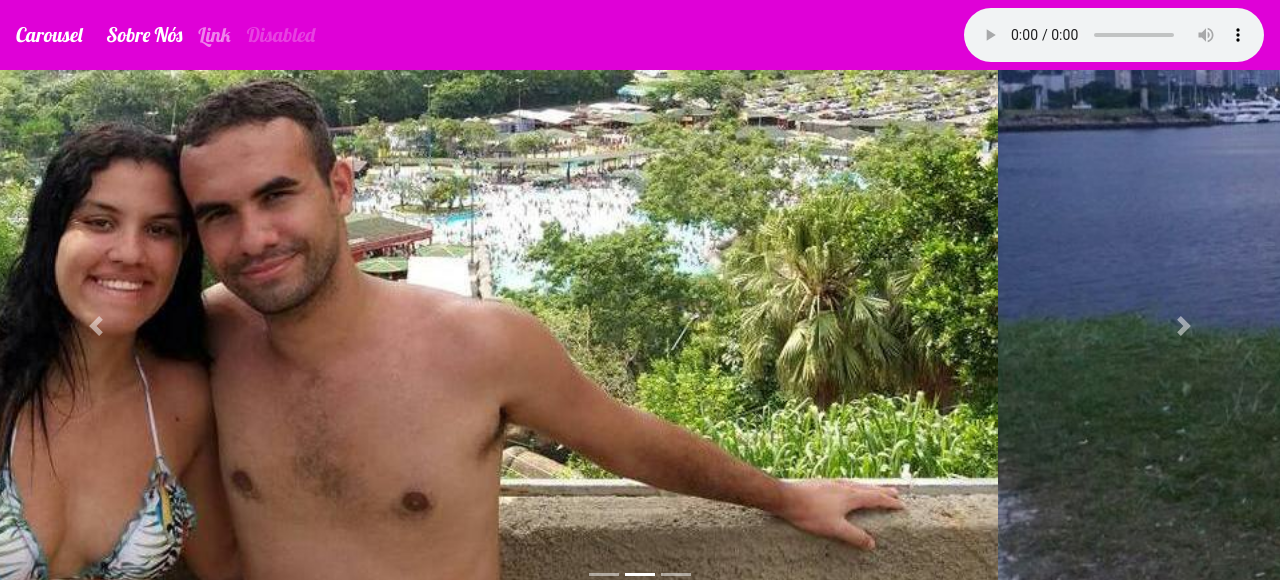
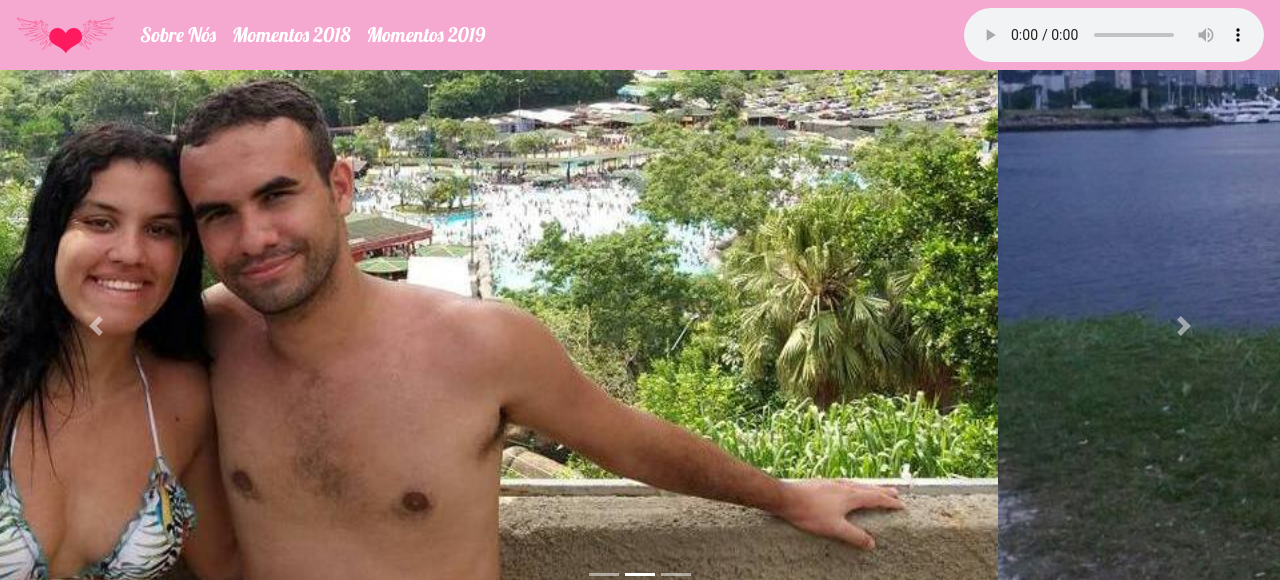
Before and after one commit to damiao-santos/ray, a plain HTML site: page site/index.html in a window 1280 px wide. Shown: the top 580 px of the page. Drawn offline with nearby package versions, Linux system fonts and the light colour scheme.

Commit message:
ajustes nav bar

```diff
--- a/site/css/style.css
+++ b/site/css/style.css
@@ -46,7 +46,7 @@ background-size: cover;
 
 .color{
     font-family: 'Lobster', cursive;
-    background-color: #DF01D7;
+    background-color: #F5A9D0;
     font-size: 20px;
 }
 /* end nav bar */
--- a/site/index.html
+++ b/site/index.html
@@ -16,7 +16,7 @@
   <!--Barra de Navegação-->
     <header>
         <nav class="navbar navbar-expand-md navbar-dark fixed-top color">
-          <a class="navbar-brand" href="#">Carousel</a>
+          <a class="navbar-brand" href="#myCarousel"><img src="img/wing.png"></a>
           <button class="navbar-toggler" type="button" data-toggle="collapse" data-target="#navbarCollapse" aria-controls="navbarCollapse" aria-expanded="false" aria-label="Toggle navigation">
             <span class="navbar-toggler-icon"></span>
           </button>
@@ -26,11 +26,11 @@
               <li class="nav-item active">
                 <a class="nav-link" href="#about_us">Sobre Nós</a>
               </li>
-              <li class="nav-item">
-                <a class="nav-link" href="#momentos">Link</a>
+              <li class="nav-item active">
+                <a class="nav-link" href="#momentos">Momentos 2018</a>
               </li>
-              <li class="nav-item">
-                <a class="nav-link disabled" href="#" tabindex="-1" aria-disabled="true">Disabled</a>
+              <li class="nav-item active">
+                <a class="nav-link " href="#">Momentos 2019</a>
               </li>
             </ul>
             <audio autoplay="" controls="" loop="">
```
Also changed, not shown: site/img/wing.png (added).
